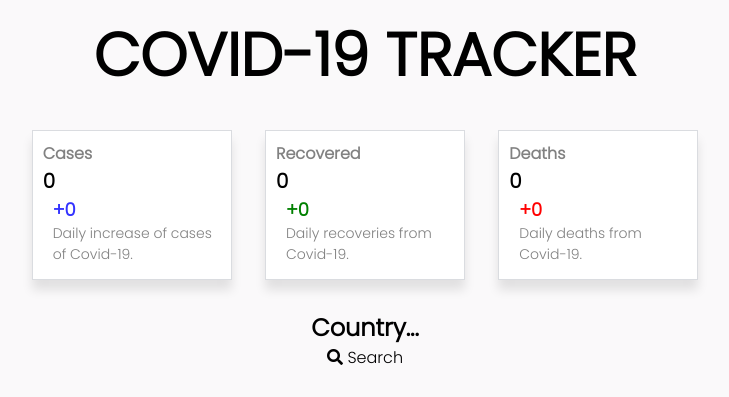
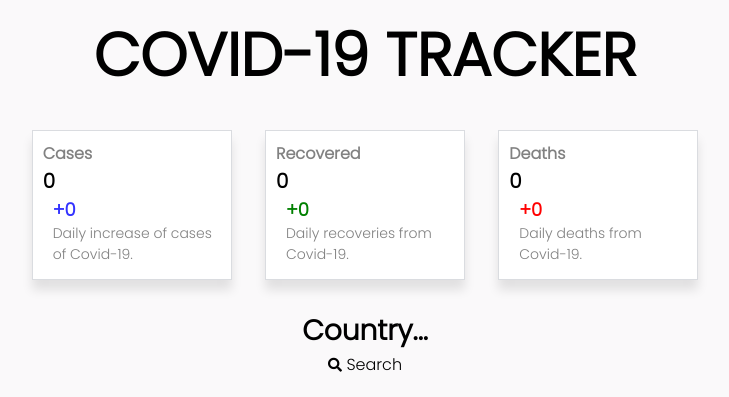
Before and after one commit to cwang1996/Covid-19-Tracker, a plain HTML site: page index.html in a window 1280 px wide. Shown: the whole page, without its empty margins (275-1004 px from the left). Drawn offline with nearby package versions, Linux system fonts and the light colour scheme; no server answers.

Commit message:
Update styles.css

```diff
--- a/styles.css
+++ b/styles.css
@@ -145,9 +145,17 @@ header h1 {
     font-family: 'Poppins';
 }
 
+.search {
+    font-size: 14px;
+}
+
+.country-name {
+    font-size: 28px;
+}
+
 .change-country {
     position: relative;
-   height: 400px;
+    height: 400px;
 }
 
 .search-container {
```
